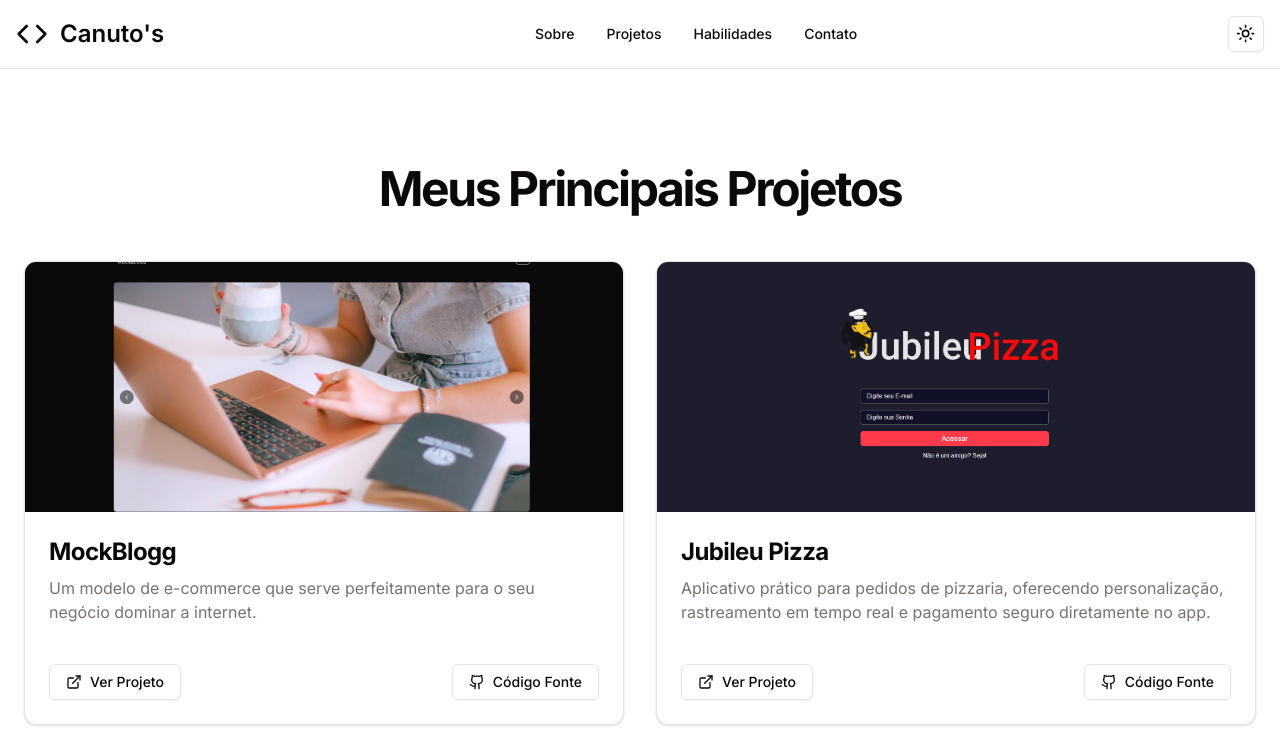
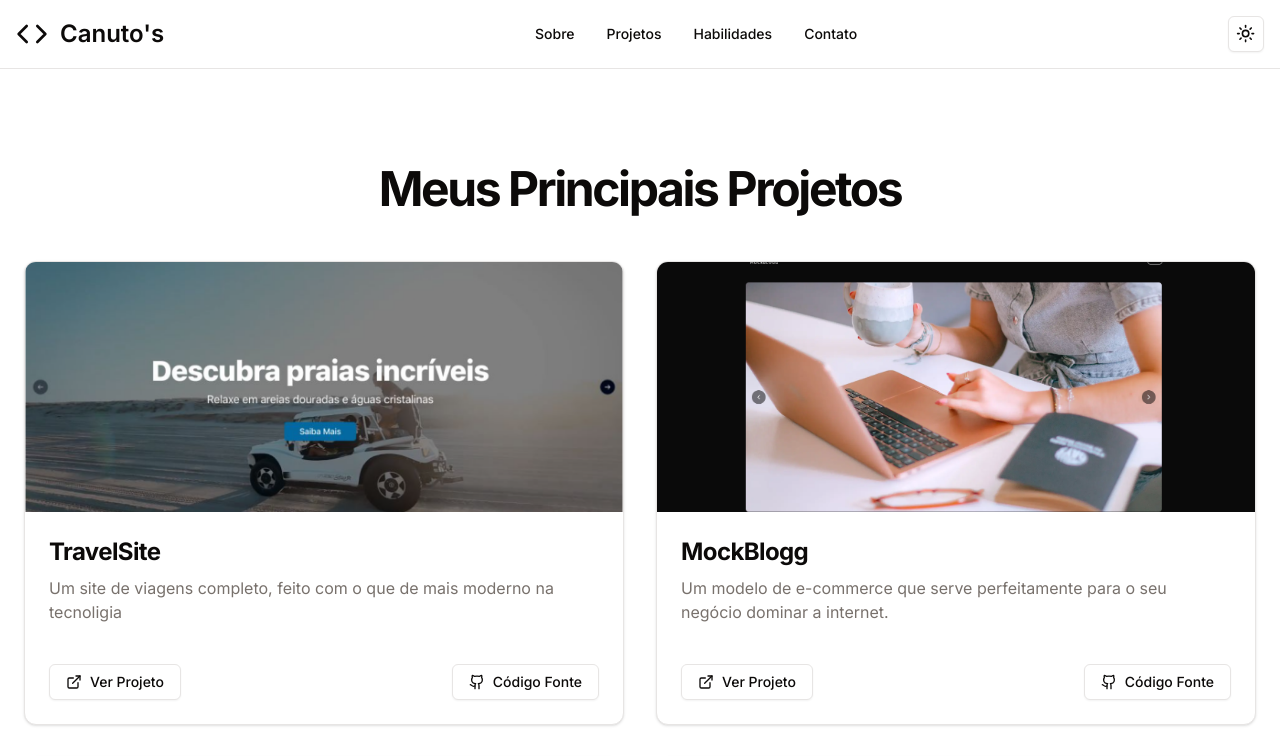
Before and after one commit to canutoilberto/nenos-portfolio, a Next.js app: page /my-projects in a window 1280 px wide. Shown: the top 756 px of the page. Built offline with nearby package versions, Linux system fonts and the light colour scheme.

Commit message:
[Feat] TravelSite project added

```diff
--- a/app/my-projects/page.tsx
+++ b/app/my-projects/page.tsx
@@ -15,6 +15,14 @@ import {
 } from "@/components/ui/card";
 
 const projects = [
+  {
+    title: "TravelSite",
+    description:
+      "Um site de viagens completo, feito com o que de mais moderno na tecnoligia",
+    image: "/travel.png",
+    liveLink: "https://travel-site-sable.vercel.app/",
+    githubLink: "https://github.com/canutoilberto/travel-site",
+  },
   {
     title: "MockBlogg",
     description:
```
Also changed, not shown: public/travel.png (added).
